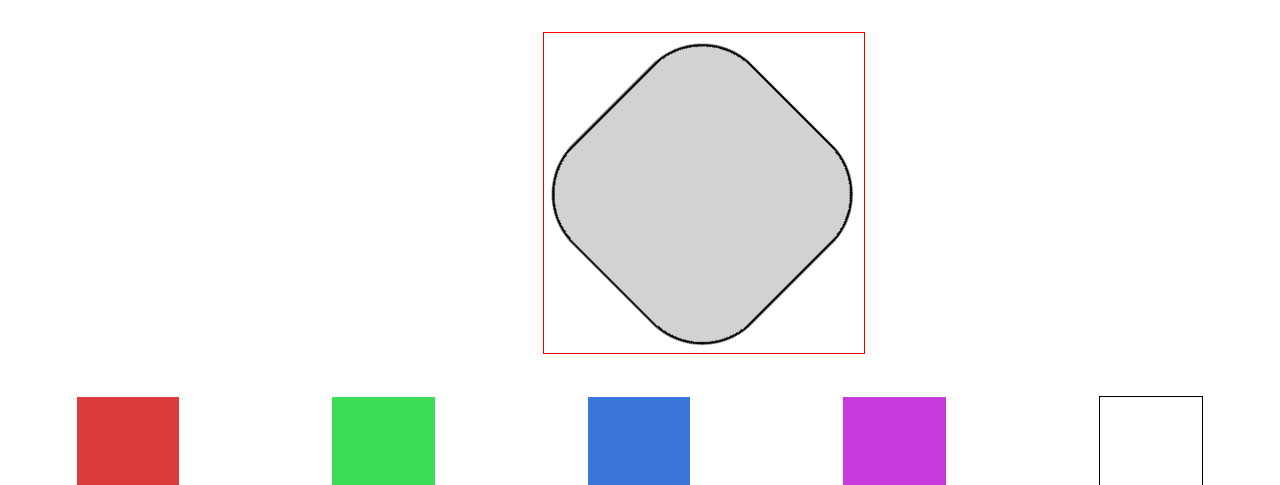
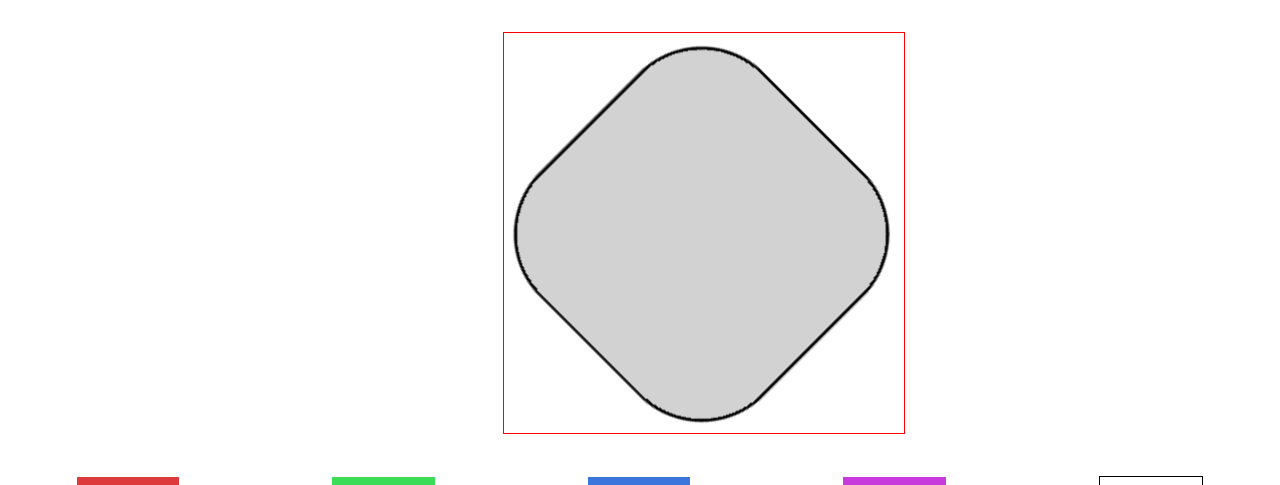
Before and after one commit to morphet81/vue-picture-colouring, a Vue app: page / in a window 1280 px wide. Shown: the top 485 px of the page. Built offline with nearby package versions, Linux system fonts and the light colour scheme; what vue2-hammer would draw is missing.

Commit message:
Add the canvas ratio prop to increase rendering quality

```diff
--- a/src/App.vue
+++ b/src/App.vue
@@ -127,10 +127,6 @@ export default {
     }
   },
 
-  mounted () {
-    this.toolWidth = 21
-  },
-
   components: {
     vpcImage
   }
@@ -160,14 +156,14 @@ html, body {
   display: flex;
   justify-content: center;
   width: 100vw;
-  height: 40vh;
+  height: 50vh;
   margin: 4vh 0 4vh 0;
 }
 
 .vic-image {
   margin-left: 10vw;
-  width: 40vh;
-  height: 40vh;
+  width: 50vh;
+  height: 50vh;
   border: solid 1px red;
 }
 
--- a/src/components/ColouringImage.vue
+++ b/src/components/ColouringImage.vue
@@ -6,10 +6,10 @@
         </div>
 
         <!-- Hidden canvas used at init for getting black and white image pixels and make snapshots -->
-        <canvas id="rendering-canvas" ref="utilCanvas" :width="width" :height="height" v-show="false"></canvas>
+        <canvas id="rendering-canvas" ref="utilCanvas" :style="canvasStyle" :width="width" :height="height" v-show="false"></canvas>
 
         <!-- Main drawing canvas -->
-        <canvas id="drawing-canvas" ref="canvas" :width="width" :height="height" @click="onClick" @touchstart="onTouchStart" @touchmove="onSwipe"></canvas>
+        <canvas id="drawing-canvas" ref="canvas" :style="canvasStyle" :width="width" :height="height" @click="onClick" @touchstart="onTouchStart" @touchmove="onSwipe"></canvas>
     </div>
 </template>
 
@@ -35,77 +35,151 @@
             }
         },
         computed: {
+            canvasStyle () {
+                return {
+                    'transform-origin': '0% 0%',
+                    'transform': `scale(${1 / this.canvasRatio})`,
+                }
+            },
+
             canvas () {
                 return this.$refs.canvas
             },
+
             utilCanvas () {
                 return this.$refs.utilCanvas
             },
+
             subLayerStyle () {
                 return {
                     'transform': `scale(${this.appliedZoom}) rotate(${this.rotation}deg)`
                 }
             },
+
+            normalizedToolWidth () {
+                return this.canvasRatio * this.toolWidth
+            },
+
+            normalizedStickerWidth () {
+                return this.canvasRatio * this.stickerWidth
+            },
+
+            normalizedStickerHeight () {
+                return this.canvasRatio * this.stickerHeight
+            },
         },
         props: {
+            /**
+             * The main layer image. This layer will be coloured
+             */
             src: {
                 type: String
             },
+
+            /**
+             * Black and white version of the main layer, required if main layer is coloured
+             */
             bwSrc: {
                 type: String
             },
+
+            /**
+             * Tool color
+             */
             color: {
                 type: String,
                 default: '#dd3b3b'
             },
+
+            /**
+             * Sticker src
+             */
             sticker: {
                 type: String,
                 default: null
             },
+
+            /**
+             * Enable/disable eraser
+             */
             erase: {
                 type: Boolean,
                 default: false
             },
+
+            /**
+             * Tool size
+             */
             toolWidth: {
                 type: Number,
                 default: 18
             },
+
+            /**
+             * Sticker width
+             */
             stickerWidth: {
                 type: Number,
                 default: 32
             },
+
+            /**
+             * Sticker height
+             */
             stickerHeight: {
                 type: Number,
                 default: 32
             },
+
+            /**
+             * List of src that will be displayed behind the main layer. These layers will not be colored.
+             */
             subLayers: {
                 type: Array,
                 default: () => {
                     return []
                 }
             },
+
+            /**
+             * Applied zoom level
+             */
             zoomLevel: {
                 type: Number,
                 default: 1
             },
+
+            /**
+             * Applied rotation
+             */
             rotation: {
                 type: Number,
                 default: 0
             },
+
+            /**
+             * Scale factor for the canvas
+             */
+            canvasRatio: {
+                type: Number,
+                default: 2,
+            }
         },
         methods: {
             windowToCanvas (canvas, x, y) {
                 return {
-                    x: Math.round(x - this.canvasBoundingClientRect.left * (canvas.width  / this.canvasBoundingClientRect.width)),
-                    y: Math.round(y - this.canvasBoundingClientRect.top  * (canvas.height / this.canvasBoundingClientRect.height))
+                    x: Math.round(x * this.canvasRatio - this.canvasBoundingClientRect.left * (canvas.width  / this.canvasBoundingClientRect.width)),
+                    y: Math.round(y * this.canvasRatio - this.canvasBoundingClientRect.top  * (canvas.height / this.canvasBoundingClientRect.height))
                 };
             },
+
             applyTransformations (ctx) {
                 ctx.translate(this.canvas.width / 2, this.canvas.height / 2)
                 ctx.scale(this.appliedZoom, this.appliedZoom)
                 ctx.rotate(this.rotation * Math.PI / 180)
                 ctx.translate(-this.canvas.width / 2, -this.canvas.height / 2)
             },
+
             getPixels (canvas) {
                 let ctx = canvas.getContext('2d')
 
@@ -178,10 +252,10 @@
                     // Draw the sticker
                     ctx.drawImage(
                         stickerImage,
-                        -this.stickerWidth / 2,
-                        -this.stickerHeight / 2,
-                        this.stickerWidth,
-                        this.stickerHeight
+                        -this.normalizedStickerWidth / 2,
+                        -this.normalizedStickerHeight / 2,
+                        this.normalizedStickerWidth,
+                        this.normalizedStickerHeight
                     )
                     ctx.restore()
 
@@ -189,7 +263,7 @@
                     var imgData = ctx.getImageData(0, 0, this.canvas.width, this.canvas.height)
 
                     // Use diagonal for the "checked rectangle" around the reference point as the sticker can have a rotation
-                    let padding = Math.ceil(Math.sqrt(this.stickerWidth * this.stickerWidth + this.stickerHeight * this.stickerHeight) / 2)
+                    let padding = Math.ceil(Math.sqrt(this.normalizedStickerWidth * this.normalizedStickerWidth + this.normalizedStickerHeight * this.normalizedStickerHeight) / 2)
                     for (var pixelX = x - padding; pixelX < x + padding + 1; pixelX++) {
                         for (var pixelY = y - padding; pixelY < y + padding + 1; pixelY++) {
                             let pos = (pixelY - 1) * this.canvas.width * 4 + pixelX * 4
@@ -197,7 +271,10 @@
 
                             if (this.originalPixels[pos+3] > 0) {
                                 this.colouredPixels[pos/4] = {
-                                    color: Color.rgb(imgData.data[pos], imgData.data[pos+1], imgData.data[pos+2]),
+                                    red: imgData.data[pos],
+                                    green: imgData.data[pos+1],
+                                    blue: imgData.data[pos+2],
+                                    alpha: imgData.data[pos+3],
                                     sticker: true,
                                 }
                             }
@@ -210,6 +287,9 @@
             paint (x, y) {
                 let ctx = this.canvas.getContext('2d')
                 let color = Color(this.color)
+                let red = color.red()
+                let green = color.green()
+                let blue = color.blue()
 
                 // Give the distance of the given pixel with the touched pixel
                 let distanceToPoint = (x2, y2) => {
@@ -223,7 +303,7 @@
                 var imgData = ctx.getImageData(0, 0, this.canvas.width, this.canvas.height)
 
                 // Check all pixels to colorize those which need
-                let toolRadius = Math.round(this.toolWidth / 2)
+                let toolRadius = Math.round(this.normalizedToolWidth / 2)
                 for (var pixelX = x - toolRadius; pixelX < x + toolRadius + 1; pixelX++) {
                     for (var pixelY = y - toolRadius; pixelY < y + toolRadius + 1; pixelY++) {
                         let pos = (pixelY - 1) * this.canvas.width * 4 + pixelX * 4
@@ -238,13 +318,16 @@
                                 this.colouredPixels[pos/4] = null
                             }
                             // If the pixel is not yet coloured with the selected color, color it
-                            else if (this.colouredPixels[pos / 4] !== this.color) {
-                                imgData.data[pos] = (this.referencePixels[pos] / 255) * color.red()
-                                imgData.data[pos+1] = (this.referencePixels[pos+1] / 255) * color.green()
-                                imgData.data[pos+2] = (this.referencePixels[pos+2] / 255) * color.blue()
+                            else {
+                                imgData.data[pos] = (this.referencePixels[pos] / 255) * red
+                                imgData.data[pos+1] = (this.referencePixels[pos+1] / 255) * green
+                                imgData.data[pos+2] = (this.referencePixels[pos+2] / 255) * blue
 
                                 this.colouredPixels[pos/4] = {
-                                    color: this.color,
+                                    red: red,
+                                    green: green,
+                                    blue: blue,
+                                    alpha: imgData.data[pos+3],
                                     sticker: false,
                                 }
                             }
@@ -310,8 +393,8 @@
             this.appliedZoom = this.zoomLevel
 
             // Get component bounding rect values
-            this.width = Math.round(this.$refs.vpcImage.getBoundingClientRect().width)
-            this.height = Math.round(this.$refs.vpcImage.getBoundingClientRect().height)
+            this.width = Math.round(this.$refs.vpcImage.getBoundingClientRect().width) * this.canvasRatio
+            this.height = Math.round(this.$refs.vpcImage.getBoundingClientRect().height) * this.canvasRatio
             this.top = Math.round(this.$refs.vpcImage.getBoundingClientRect().top)
             this.left = Math.round(this.$refs.vpcImage.getBoundingClientRect().left)
 
@@ -361,23 +444,22 @@
                             continue
                         }
 
-                        // Convert the color
-                        let color = Color(this.colouredPixels[i].color)
+                        let currentColor = this.colouredPixels[i]
 
                         // Get pixel position
                         let pos = i * 4
 
                         // Paint pixel
                         if (!this.colouredPixels[i].sticker) {
-                            newLayerData.data[pos] = (this.referencePixels[pos] / 255) * color.red()
-                            newLayerData.data[pos+1] = (this.referencePixels[pos+1] / 255) * color.green()
-                            newLayerData.data[pos+2] = (this.referencePixels[pos+2] / 255) * color.blue()
+                            newLayerData.data[pos] = (this.referencePixels[pos] / 255) * currentColor.red
+                            newLayerData.data[pos+1] = (this.referencePixels[pos+1] / 255) * currentColor.green
+                            newLayerData.data[pos+2] = (this.referencePixels[pos+2] / 255) * currentColor.blue
                             newLayerData.data[pos+3] = this.referencePixels[pos+3]
                         } else {
-                            if (color.alpha() > 0) {
-                                newLayerData.data[pos] = color.red()
-                                newLayerData.data[pos+1] = color.green()
-                                newLayerData.data[pos+2] = color.blue()
+                            if (currentColor.alpha > 0) {
+                                newLayerData.data[pos] = currentColor.red
+                                newLayerData.data[pos+1] = currentColor.green
+                                newLayerData.data[pos+2] = currentColor.blue
                             }
                         }
                     }
```
Also changed, not shown: 1 other file (tests, documents, lock files or other folders).
